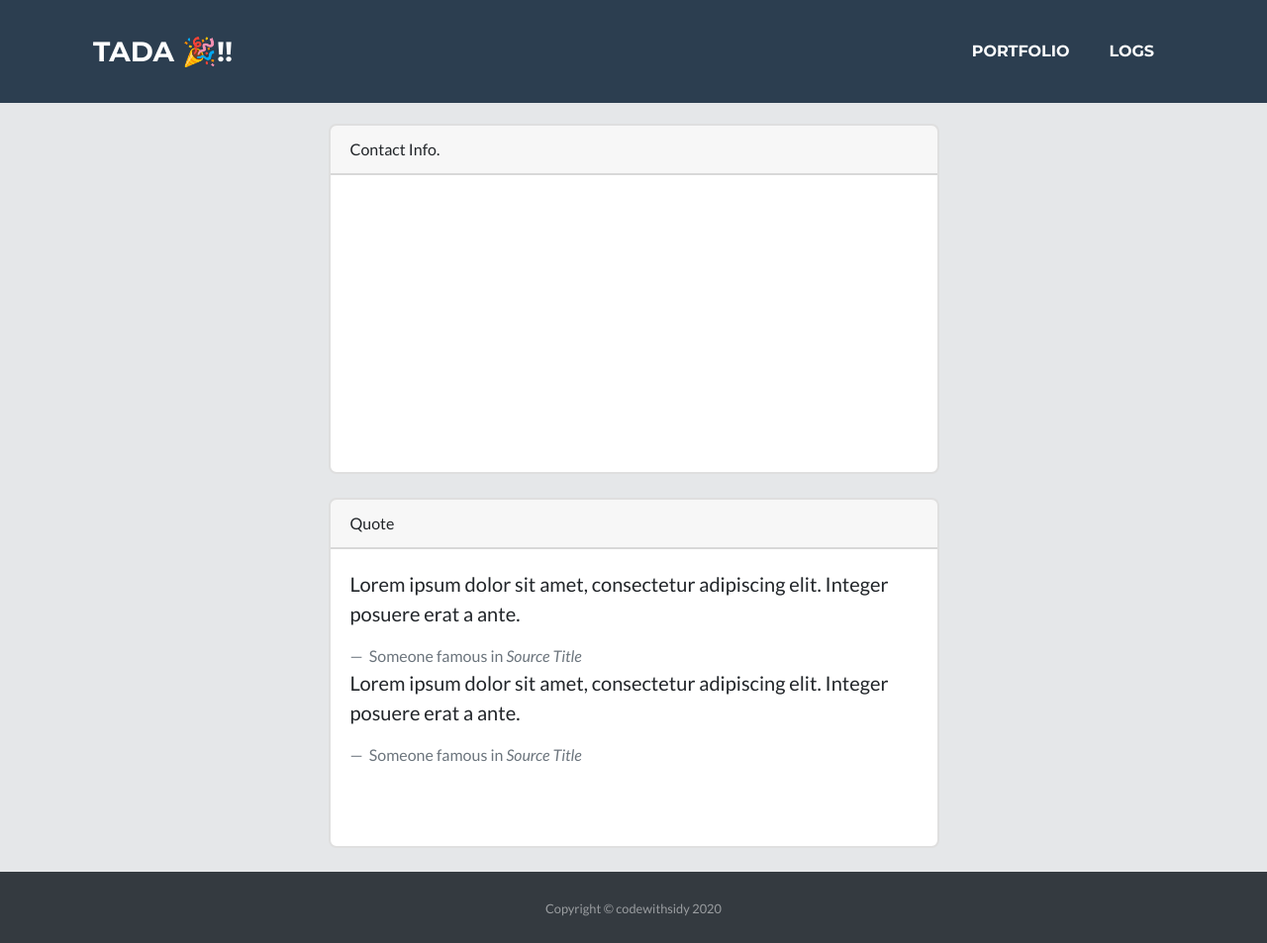
After one commit to diptiyadav73/portfolio, a Flask app: page /contact in a window 1280 px wide. The commit adds this page. Shown: the whole page at 99% size. Run offline with Flask 2, Linux system fonts and the light colour scheme; data that the repository does not hold is empty; some libraries are stand-ins or nearby versions.

```diff
--- a/app.py
+++ b/app.py
@@ -23,10 +23,19 @@ engine = create_engine('sqlite:///' + os.path.join(basedir, 'database.db'))
 Session = sessionmaker(bind=engine)
 ses = Session()
 
+class Logs(db.Model):
+    log_id = db.Column(db.Integer, primary_key=True)
+    name = db.Column(db.String(50))
+    color = db.Column(db.String(50))
+    date = db.Column(db.String(50))
+    time = db.Column(db.String(50))
+    details = db.Column(db.String(5000))
 
-class Feedback(db.Model):
-    feedback_id = db.Column(db.Integer, primary_key=True)
+class Contact(db.Model):
+    contact_id = db.Column(db.Integer, primary_key=True)
     name  = db.Column(db.String(50))
+    email = db.Column(db.String(50))
+    phone = db.Column(db.String(50))
     msg = db.Column(db.String(5000))
 
 @app.route('/')
@@ -41,6 +50,22 @@ def logs():
 def addlogs():
     return render_template('addlogs.html')
 
+@app.route('/',methods=['POST'])
+def contact():
+    name = request.form['name']
+    phone = request.form['phone']
+    email = request.form['email']
+    msg = request.form['msg']
+    contact = Contact(name=name,email=email,phone=phone,msg=msg)
+    db.session.add(contact)
+    db.session.commit()
+    return redirect(url_for('index'))
+
+@app.route('/contact',methods=['GET'])
+def getcontact():
+    data = Contact.query.all()
+    return render_template('contact.html',data=data)
+
 if __name__ == '__main__':
     db.create_all()
     TEMPLATES_AUTO_RELOAD = True
--- /dev/null
+++ b/templates/contact.html
@@ -0,0 +1,175 @@
+<!DOCTYPE html>
+<html lang="en">
+  <head>
+    <meta charset="utf-8" />
+    <meta
+      name="viewport"
+      content="width=device-width, initial-scale=1, shrink-to-fit=no"
+    />
+    <meta name="description" content="" />
+    <meta name="author" content="" />
+    <title>Tada 🎉!!</title>
+    <!-- Favicon-->
+    <link
+      rel="icon"
+      type="image/x-icon"
+      href="{{url_for('static',filename='assets/img/favicon.ico')}}"
+    />
+    <!-- Font Awesome icons (free version)-->
+    <script
+      src="https://use.fontawesome.com/releases/v5.13.0/js/all.js"
+      crossorigin="anonymous"
+    ></script>
+    <!-- Google fonts-->
+    <link
+      href="https://fonts.googleapis.com/css?family=Montserrat:400,700"
+      rel="stylesheet"
+      type="text/css"
+    />
+    <link
+      href="https://fonts.googleapis.com/css?family=Lato:400,700,400italic,700italic"
+      rel="stylesheet"
+      type="text/css"
+    />
+    <!-- Core theme CSS (includes Bootstrap)-->
+    <link
+      href="{{url_for('static',filename='css/styles.css')}}"
+      rel="stylesheet"
+    />
+    <style>
+      .center {
+        margin: auto;
+        /* padding: 10px; */
+      }
+
+      html,
+      body {
+        height: 100%;
+      }
+
+      #page-content {
+        flex: 1 0 auto;
+        margin-top: 6%;
+      }
+
+      #sticky-footer {
+        flex-shrink: none;
+      }
+
+      /* Other Classes for Page Styling */
+
+      body {
+        background: #E5E7E9 ;
+        background: linear-gradient(to right, #E5E7E9 , #E5E7E9 );
+      }
+      .stuck {
+        bottom: 10px;
+        /* width: 299px; */
+        height: 300px;
+        /* background-color: #777777; */
+        overflow-y: scroll;
+      }
+      .formButtonfront {
+        width: 700px;
+  max-width: 100%;
+  /* padding: 15px; */
+ }
+    </style>
+  </head>
+  <body class="d-flex flex-column">
+    <header class="bg-primary text-center py-2 mb-2">
+      <nav class="navbar navbar-expand-lg bg-secondary text-uppercase fixed-top" id="mainNav">
+        <div class="container">
+            <a class="navbar-brand js-scroll-trigger" href="#page-top">Tada 🎉!!</a>
+            <button class="navbar-toggler navbar-toggler-right text-uppercase font-weight-bold bg-primary text-white rounded" type="button" data-toggle="collapse" data-target="#navbarResponsive" aria-controls="navbarResponsive" aria-expanded="false" aria-label="Toggle navigation">
+                Menu
+                <i class="fas fa-bars"></i>
+            </button>
+            <div class="collapse navbar-collapse" id="navbarResponsive">
+                <ul class="navbar-nav ml-auto">
+                    <li class="nav-item mx-0 mx-lg-1"><a class="nav-link py-3 px-0 px-lg-3 rounded js-scroll-trigger" href="{{url_for('index')}}">Portfolio</a></li>
+                    <li class="nav-item mx-0 mx-lg-1"><a class="nav-link py-3 px-0 px-lg-3 rounded js-scroll-trigger" href="{{url_for('logs')}}">Logs</a></li>
+                </ul>
+            </div>
+        </div>
+    </nav>
+    </header>
+
+    <div id="page-content">
+      <div class="container ">
+        <div class="row justify-content-center">
+          <div class="col-md-7">
+            <!-- <h1 class="font-weight-light mt-4 text-white">
+              Sticky Footer using Flexbox
+            </h1> -->
+            <br />
+            <div class="card">
+              <div class="card-header">
+                Contact Info.
+              </div>
+              <div class="card-body stuck">
+                {% for i in data %}
+                <blockquote class="blockquote mb-0">
+                  <p>
+                    <div class="btn-primary formButtonfront " data-toggle="collapse" href="#{{i.name}}{{i.contact_id}}" role="button" aria-expanded="false" aria-controls="collapseExample" style="border-radius: 4px;padding:1%;">
+                        &nbsp; &nbsp;{{i.name}} : {{i.phone}}
+                      </div>
+                      <div class="collapse" id="{{i.name}}{{i.contact_id}}">
+                        <div class="card card-body">
+                          {{i.contact_id}}
+                        </div>
+                      </div>
+                  </p>
+                </blockquote>
+                {% endfor %}
+              </div>
+            </div>
+            <br />
+            <div class="card">
+              <div class="card-header">
+                Quote
+              </div>
+              <div class="card-body stuck">
+                <blockquote class="blockquote mb-0">
+                  <p>
+                    Lorem ipsum dolor sit amet, consectetur adipiscing elit.
+                    Integer posuere erat a ante.
+                  </p>
+                  <footer class="blockquote-footer">
+                    Someone famous in
+                    <cite title="Source Title">Source Title</cite>
+                  </footer>
+                </blockquote>
+                <blockquote class="blockquote mb-0">
+                  <p>
+                    Lorem ipsum dolor sit amet, consectetur adipiscing elit.
+                    Integer posuere erat a ante.
+                  </p>
+                  <footer class="blockquote-footer">
+                    Someone famous in
+                    <cite title="Source Title">Source Title</cite>
+                  </footer>
+                </blockquote>
+              </div>
+            </div>
+            <br />
+          </div>
+        </div>
+      </div>
+    </div>
+    <footer id="sticky-footer" class="py-4 bg-dark text-white-50">
+      <div class="container text-center">
+        <small>Copyright &copy; codewithsidy 2020</small>
+      </div>
+    </footer>
+    <script src="https://cdnjs.cloudflare.com/ajax/libs/jquery/3.5.1/jquery.min.js"></script>
+    <script src="https://stackpath.bootstrapcdn.com/bootstrap/4.5.0/js/bootstrap.bundle.min.js"></script>
+    <!-- Third party plugin JS-->
+    <script src="https://cdnjs.cloudflare.com/ajax/libs/jquery-easing/1.4.1/jquery.easing.min.js"></script>
+    <!-- Contact form JS-->
+    <script src="{{url_for('static',filename='assets/mail/jqBootstrapValidation.js')}}"></script>
+    <script src="{{url_for('static',filename='assets/mail/contact_me.js')}}"></script>
+    <!-- Core theme JS-->
+    <script src="{{url_for('static',filename='js/scripts.js')}}"></script>
+  </body>
+</html>
```
Also changed, not shown: templates/addlogs.html (+120 -41 lines), templates/index.html (+6 -6 lines), database.db.
